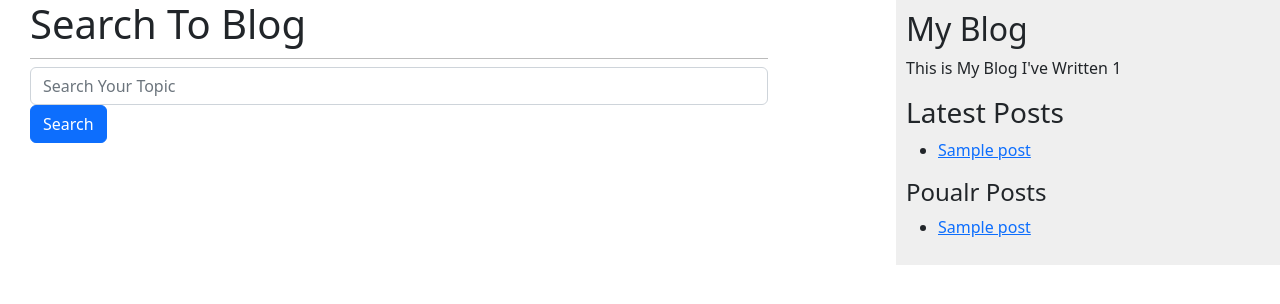
After one commit to mohammadrzapodineh/SmartBlog, a Django app: page /blog/search/ in a window 1280 px wide. The commit adds this page. Shown: the top 304 px of the page. Run offline with Django 4.2, Linux system fonts and the light colour scheme; tables that the repository leaves empty hold one stand-in row (values such as "Sample post").

Commit message:
Added A Search For Project

```diff
--- /dev/null
+++ b/Blog/templates/Blog/post_search.html
@@ -0,0 +1,32 @@
+{% extends "MainLayout/base.html" %}
+{% block title %}Blog Search{% endblock %}
+{% block content %}
+
+  <h1>Search To Blog</h1>
+        <form action="" method="get" >
+        <input type="text" name="q" class="form-control" placeholder="Search Your Topic">
+        <button type="submit" class="btn btn-primary">Search</button>
+    </form>
+    {% if query %}
+        <h3>Search For {{ query }} We Finded {{ posts.count }} post{{ posts.count|pluralize }}</h3>
+    {% endif %}
+  {% for post in posts %}
+    <h2>
+      <a href="{{ post.get_absolute_url }}">
+        {{ post.title }}
+      </a>
+    </h2>
+    <p class="tags">tags:
+      {% for tag in post.tags.all %}
+      <a href="{% url 'Blog:post_list_by_tag' tag.slug %}">
+        {{ tag.name }}
+      </a>
+      {% if not forloop.last %}, {% endif %}
+    {% endfor %}
+    </p>
+    <p class="date">
+      Published {{ post.publish }} by {{ post.author }}
+    </p>
+    {{ post.body|truncatewords:30|linebreaks }}
+  {% endfor %}
+{% endblock %}
--- a/Blog/urls.py
+++ b/Blog/urls.py
@@ -1,5 +1,6 @@
 from django.urls import path
-from . views import PostList, post_detail, post_share
+from . views import PostList, post_detail, post_share, post_search
+from .feeds import LastedPostsFeed
 
 app_name = 'Blog'
 urlpatterns = [
@@ -7,4 +8,6 @@ urlpatterns = [
     path('tag/<slug:tag>/', PostList.as_view(), name='post_list_by_tag'),
     path('<int:year>/<int:month>/<int:day>/<slug:post_slug>/', post_detail, name='post_detail'),
     path('<int:post_id>/share/', post_share, name='post_share'),
+    path('feed/', LastedPostsFeed(), name='last_posts_list'),
+    path('search/', post_search, name='post_search')
 ]
--- a/Blog/views.py
+++ b/Blog/views.py
@@ -4,7 +4,9 @@ from .models import Post
 from .forms import SharePostForm, CommentForm
 from taggit.models import Tag
 from django.core.mail import send_mail
+from django.contrib.postgres.search import SearchVector
 from django.db.models import Count
+
 
 class PostList(ListView):
     paginate_by = 6
@@ -67,3 +69,16 @@ def post_share(request, post_id):
         sent = True
     context = {'post': post, 'form': share_form, 'sent': sent}
     return render(request, 'Blog/post_share.html', context)
+
+
+def post_search(request):
+    query = request.GET.get('q')
+    context = {
+        'query': query
+    }
+    if query is not None:
+        posts = Post.objects.annotate(
+            search=SearchVector('title', 'body')
+        ).filter(search=query)
+        context['posts'] = posts
+    return render(request, 'Blog/post_search.html', context)
--- a/templates/MainLayout/base.html
+++ b/templates/MainLayout/base.html
@@ -5,6 +5,8 @@
 <head>
   <title>{% block title %}{% endblock %}</title>
   <link href="{% static 'css/blog.css' %}" rel="stylesheet">
+<!-- CSS only -->
+<link href="https://cdn.jsdelivr.net/npm/bootstrap@5.2.0-beta1/dist/css/bootstrap.min.css" rel="stylesheet" integrity="sha384-0evHe/X+R7YkIZDRvuzKMRqM+OrBnVFBL6DOitfPri4tjfHxaWutUpFmBp4vmVor" crossorigin="anonymous">
 </head>
 <body>
   <div id="content">
@@ -29,5 +31,7 @@
       {% endfor %}
   </ul>
   </div>
+<!-- JavaScript Bundle with Popper -->
+<script src="https://cdn.jsdelivr.net/npm/bootstrap@5.2.0-beta1/dist/js/bootstrap.bundle.min.js" integrity="sha384-pprn3073KE6tl6bjs2QrFaJGz5/SUsLqktiwsUTF55Jfv3qYSDhgCecCxMW52nD2" crossorigin="anonymous"></script>
 </body>
 </html>
```
Also changed, not shown: Blog/feeds.py (added, +23 -0 lines), SmartBlog/settings.py (+5 -2 lines).
